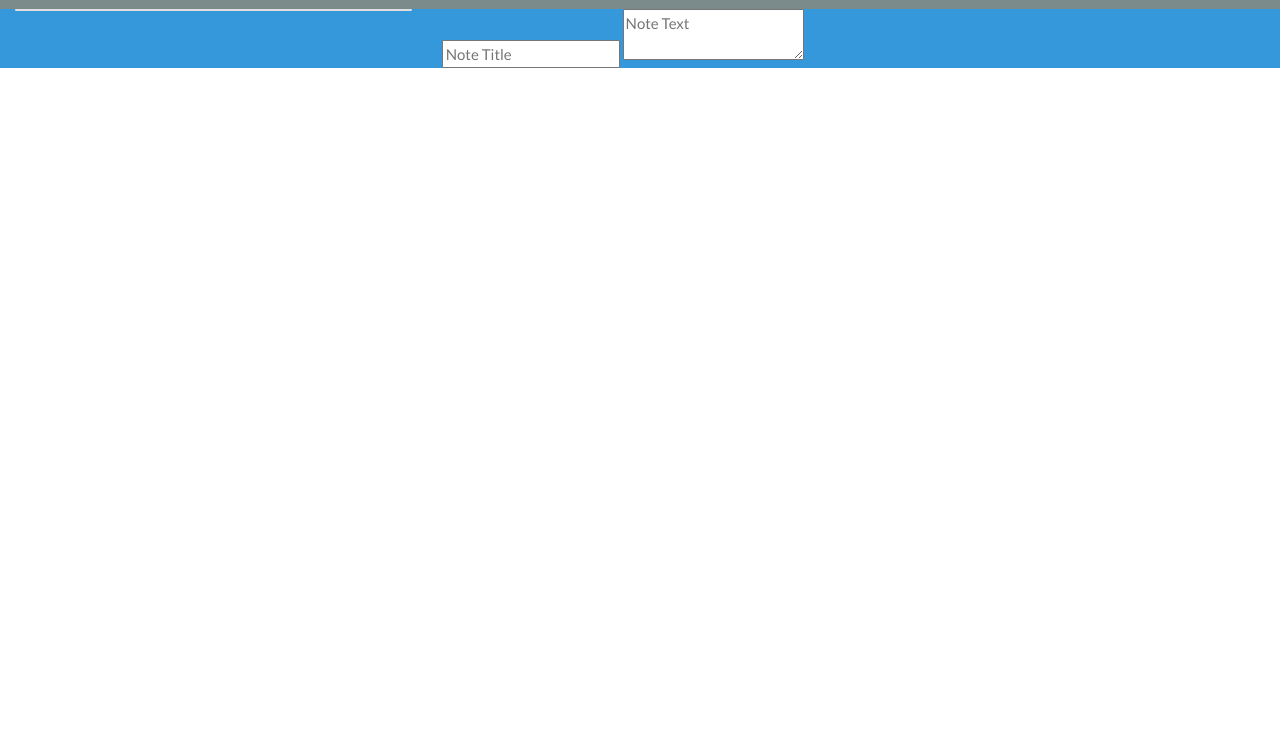
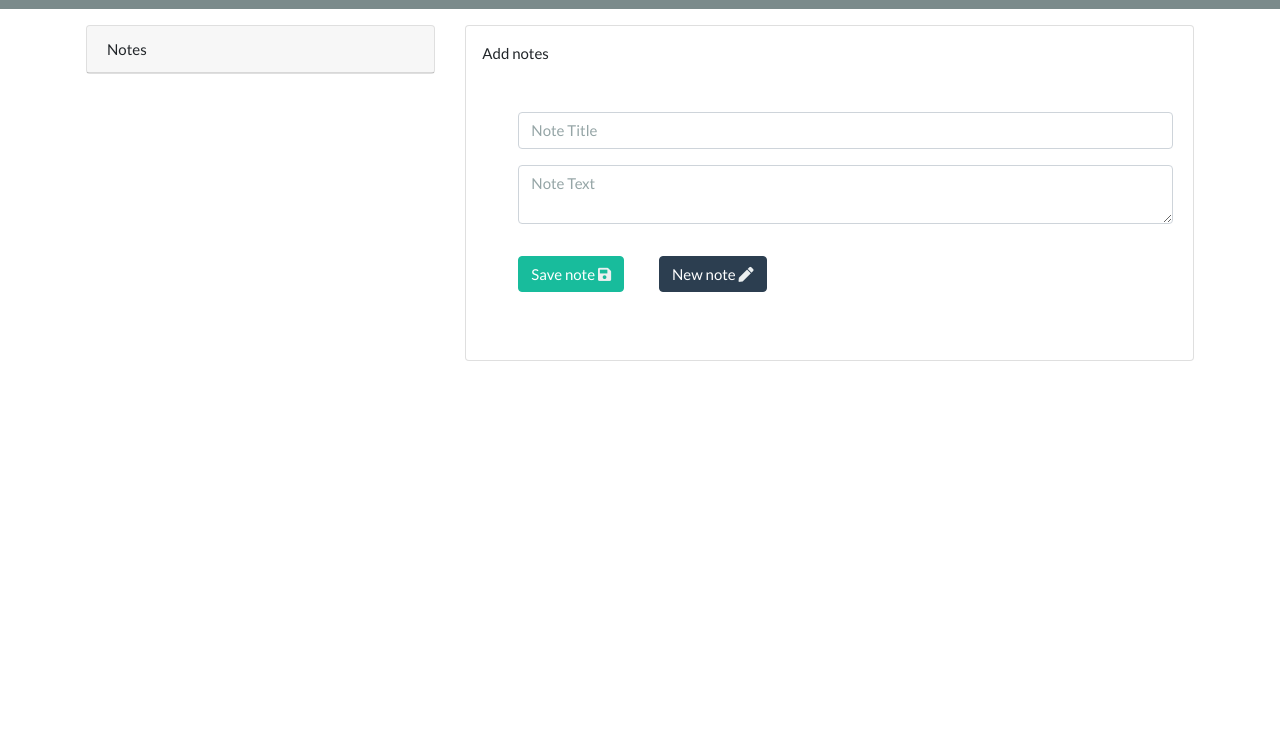
Before and after one commit to sardanap95/11-Express, a website: page public/notes.html in a window 1280 px wide. Shown: the part 62-800 px from the top of the page. Drawn offline with nearby package versions, Linux system fonts and the light colour scheme; no server answers.

Commit message:
Changed layout

```diff
--- a/db/db.json
+++ b/db/db.json
@@ -1,2 +1 @@
-
-[{"title":"Test Title","text":"Test text"}]
+[{"title":"Test Title","text":"Test text","id":"0"}]
--- a/public/assets/js/index.js
+++ b/public/assets/js/index.js
@@ -82,6 +82,7 @@ const handleNoteDelete = function (event) {
 // Sets the activeNote and displays it
 const handleNoteView = function () {
   activeNote = $(this).data();
+  console.log(activeNote);
   renderActiveNote();
 };
 
--- a/public/notes.html
+++ b/public/notes.html
@@ -28,21 +28,38 @@
   <body>
     <nav class="navbar navbar-dark bg-dark">
       <a class="navbar-brand" href="/">Note Taker </a>
-      <div class="icons">
-        <i class="fas fa-save text-light save-note"></i>
-        <i class="fas fa-pen text-light new-note"></i>
-      </div>
     </nav>
-    <div class="container-fluid bg-info">
+    <div class="container p-3">
       <div class="row">
-        <div class="col-4 list-container">
+        <div class="col-lg-4 col-12 list-container">
           <div class="card">
+            <div class="card-header">Notes</div>
             <ul class="list-group"></ul>
           </div>
         </div>
-        <div class="col-8">
-          <input class="note-title" placeholder="Note Title" maxlength="28" type="text" />
-          <textarea class="note-textarea" placeholder="Note Text"></textarea>
+        <div class="col-lg-8 col-12">
+          <div class="card p-3">
+            <div class="card-title">Add notes</div>
+            <div class="card-body">
+              <div class="form form-group">
+                <input
+                  class="note-title form-control m-3"
+                  placeholder="Note Title"
+                  maxlength="28"
+                  type="text"
+                />
+                <textarea class="note-textarea form-control m-3" placeholder="Note Text"></textarea>
+                <div class="btn btn-success m-3 save-note">
+                  Save note
+                  <i class="fas fa-save text-light"></i>
+                </div>
+                <div class="btn btn-primary m-3 new-note">
+                  New note
+                  <i class="fas fa-pen text-light"></i>
+                </div>
+              </div>
+            </div>
+          </div>
         </div>
       </div>
     </div>
@@ -50,6 +67,9 @@
       type="text/javascript"
       src="https://cdnjs.cloudflare.com/ajax/libs/jquery/3.3.1/jquery.min.js"
     ></script>
-    <script type="text/javascript" src="/assets/js/index.js"></script>
+    <script
+      type="text/javascript"
+      src="https://cdn.jsdelivr.net/gh/sardanap95/11-Express@master/public/assets/js/index.js"
+    ></script>
   </body>
 </html>
```
Also changed, not shown: public/index.html (+4 -1 lines), server.js (+8 -8 lines), 1 other file.
